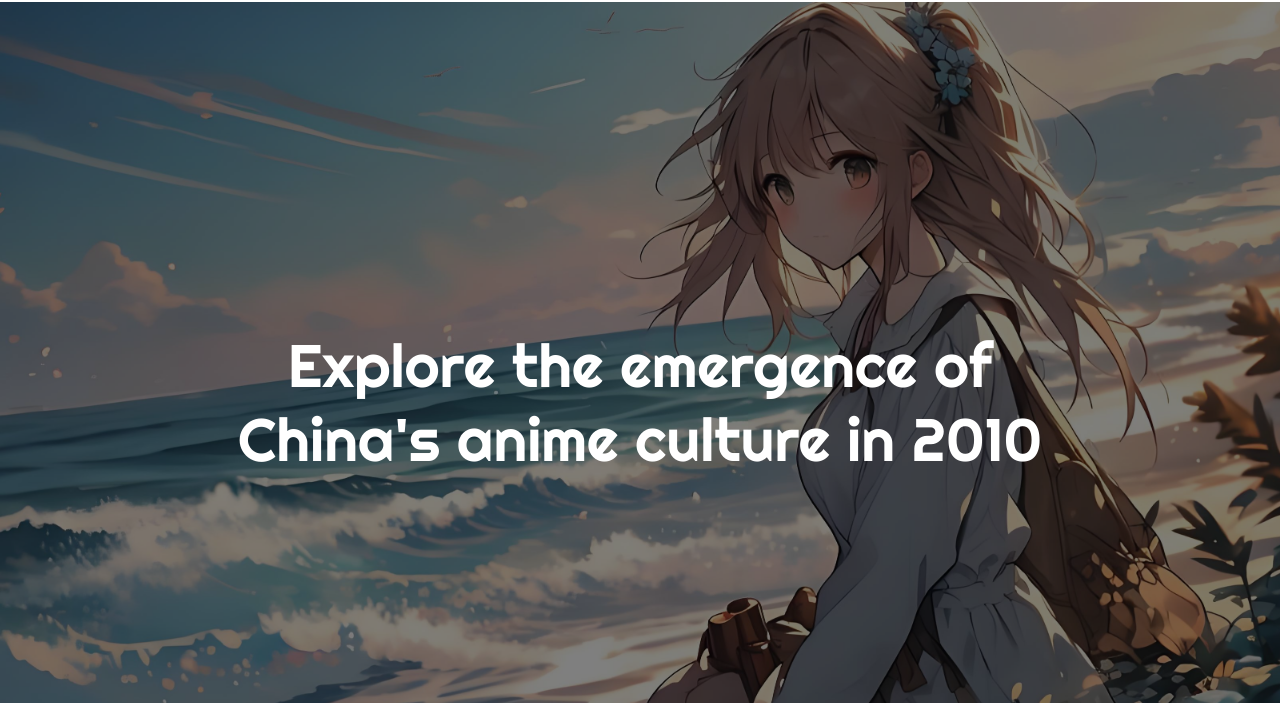
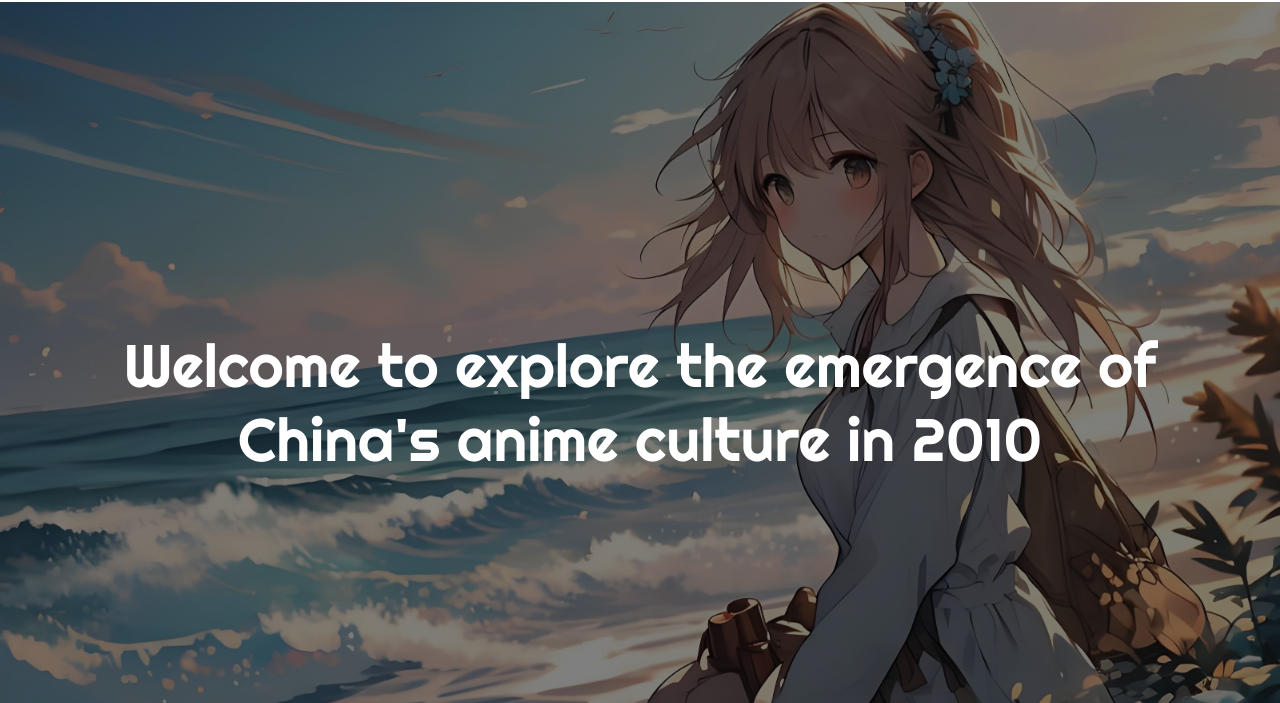
Before and after one commit to zixiaohaneric/NMED-FP, a plain HTML site: page index.html in a window 1280 px wide. Shown: the part 97-800 px from the top of the page. Drawn offline with Linux system fonts and the light colour scheme.

Commit message:
Update index.html

```diff
--- a/index.html
+++ b/index.html
@@ -21,7 +21,7 @@
 </header>
 <div class="banner">
     <div class="banner_mark">
-        <div class="banner_title">Explore the emergence of <br> China's anime culture in 2010</div>
+        <div class="banner_title">Welcome to explore the emergence of <br> China's anime culture in 2010</div>
     </div>
 </div>
 <div class="home_con1">
```
